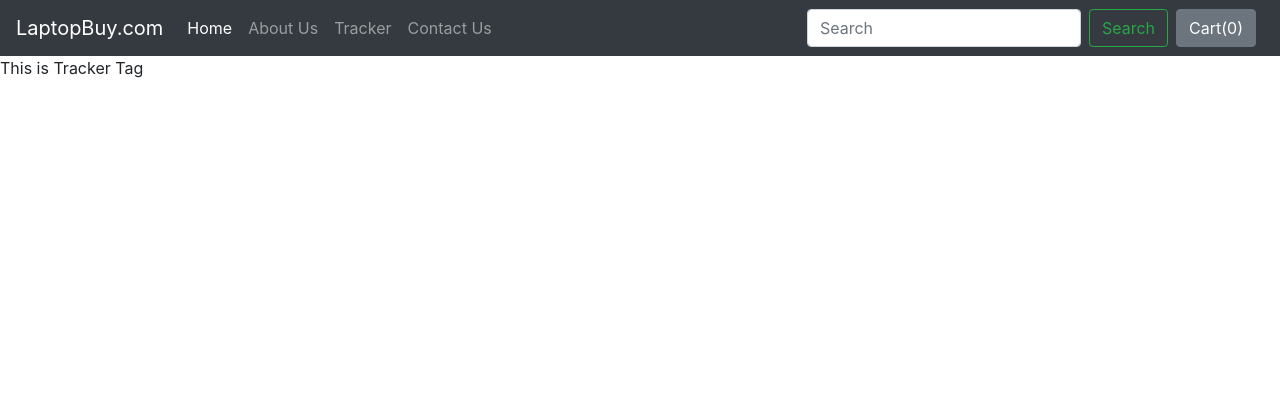
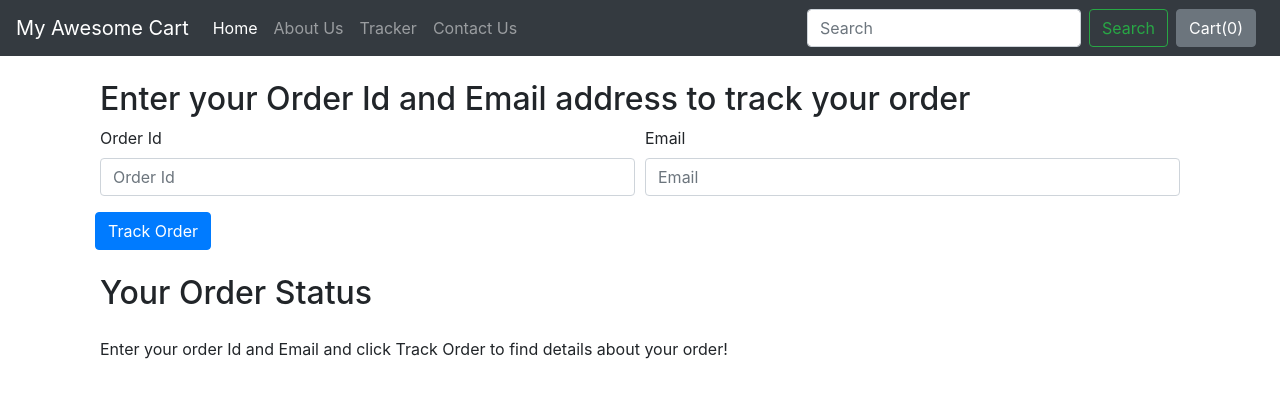
Before and after one commit to VishalSharma2001/Laptop-Shopping-Website, a Django app: page /tracker/ in a window 1280 px wide. Shown: the top 398 px of the page. Run offline with Django 3.2, Linux system fonts and the light colour scheme; some libraries are stand-ins or nearby versions.

Commit message:
Add all my Files

```diff
--- a/mysite/admin.py
+++ b/mysite/admin.py
@@ -1,7 +1,8 @@
 from django.contrib import admin
 # Register your models here.
-from .models import Product,Contact,Orders
+from .models import Product,Contact,Orders,OrderUpdate
 
 admin.site.register(Product)
 admin.site.register(Contact)
 admin.site.register(Orders)
+admin.site.register(OrderUpdate)
--- a/mysite/views.py
+++ b/mysite/views.py
@@ -1,8 +1,9 @@
 from django.shortcuts import render
 from django.shortcuts import render,HttpResponse
 from django.http import HttpRequest
-from .models import Product,Contact,Orders
+from .models import Product,Contact,Orders,OrderUpdate
 # Create your views here.
+import json
 from math import ceil
 
 def index(request):
@@ -29,17 +30,35 @@ def about(request):
     return render(request,'about.html')
 def contact(request):
     if request.method=="POST":
-         print(request)
-         name=request.POST.get('name',"")
-         email=request.POST.get('email',"")
-         phone=request.POST.get('phone',"")
-         desc=request.POST.get('desc',"")
-         contact=Contact(name=name,email=email,phone=phone,desc=desc)
-         contact.save()
-         print(name,email,phone,desc)
-    return render(request,'contact.html')
+        name = request.POST.get('name', '')
+        email = request.POST.get('email', '')
+        phone = request.POST.get('phone', '')
+        desc = request.POST.get('desc', '')
+        contact = Contact(name=name, email=email, phone=phone, desc=desc)
+        contact.save()
+    return render(request, 'contact.html')
+
+
 def tracker(request):
-    return render(request,'tracker.html')
+    if request.method=="POST":
+        orderId = request.POST.get('orderId', '')
+        email = request.POST.get('email', '')
+        try:
+            order = Orders.objects.filter(order_id=orderId, email=email)
+            if len(order)>0:
+                update = OrderUpdate.objects.filter(order_id=orderId)
+                updates = []
+                for item in update:
+                    updates.append({'text': item.update_desc, 'time': item.timestamp})
+                    response = json.dumps(updates, default=str)
+                return HttpResponse(response)
+            else:
+                return HttpResponse('{}')
+        except Exception as e:
+            return HttpResponse('{}')
+
+    return render(request, 'tracker.html')
+
 def search(request):
     return render(request,'search.html')
 def productview(request,myid):
--- a/templates/Base.html
+++ b/templates/Base.html
@@ -16,7 +16,7 @@
   <body>
 
     <nav class="navbar navbar-expand-lg navbar-dark bg-dark">
-  <a class="navbar-brand" href="/">LaptopBuy.com</a>
+  <a class="navbar-brand" href="/">My Awesome Cart</a>
   <button class="navbar-toggler" type="button" data-toggle="collapse" data-target="#navbarSupportedContent" aria-controls="navbarSupportedContent" aria-expanded="false" aria-label="Toggle navigation">
     <span class="navbar-toggler-icon"></span>
   </button>
@@ -56,35 +56,11 @@ sagittis lacus vel augue laoreet rutrum faucibus.">
 
     <!-- Optional JavaScript -->
     <!-- jQuery first, then Popper.js, then Bootstrap JS -->
-    <script src="https://code.jquery.com/jquery-3.3.1.slim.min.js" integrity="sha384-q8i/X+965DzO0rT7abK41JStQIAqVgRVzpbzo5smXKp4YfRvH+8abtTE1Pi6jizo" crossorigin="anonymous"></script>
+    <script src="https://code.jquery.com/jquery-3.3.1.js"
+  integrity="sha256-2Kok7MbOyxpgUVvAk/HJ2jigOSYS2auK4Pfzbm7uH60="
+  crossorigin="anonymous"></script>
     <script src="https://cdnjs.cloudflare.com/ajax/libs/popper.js/1.14.6/umd/popper.min.js" integrity="sha384-wHAiFfRlMFy6i5SRaxvfOCifBUQy1xHdJ/yoi7FRNXMRBu5WHdZYu1hA6ZOblgut" crossorigin="anonymous"></script>
     <script src="https://stackpath.bootstrapcdn.com/bootstrap/4.2.1/js/bootstrap.min.js" integrity="sha384-B0UglyR+jN6CkvvICOB2joaf5I4l3gm9GU6Hc1og6Ls7i6U/mkkaduKaBhlAXv9k" crossorigin="anonymous"></script>
-    {% block js %}
-    <script>
-      console.log("Working");
-      if (localStorage.getItem('cart') == null) {
-        var cart = {};
-      }
-      else {
-        cart = JSON.parse(localStorage.getItem('cart'));
-        document.getElementById("cart").innerHTML = Object.keys(cart).length;
-      }
-      $('.cart').click(function () {
-        console.log('clicked');
-        var idstr = this.id.toString();
-        console.log(idstr);
-        if (cart[idstr] != undefined) {
-          cart[idstr] = cart[idstr] + 1;
-        }
-        else {
-          cart[idstr] = 1;
-        }
-        console.log(cart);
-        localStorage.setItem('cart', JSON.stringify(cart))
-      });
-      $('#popcart').popover();
-      document.getElementById("popcart").setAttribute('data-content', '<h5>Cart for your items in my shopping cart</h5>');
-    </script>
-    {% endblock %}
+    {% block js %} {% endblock %}
   </body>
 </html>
--- a/templates/tracker.html
+++ b/templates/tracker.html
@@ -1,6 +1,67 @@
-{% extends "Base.html" %}
-{% load static%}
-
-{% block title %} Tracker {% endblock%}
-{% block css %} This is Css Tag {% endblock%}
-{% block body %} This is Tracker Tag {% endblock%}
+{% extends 'Base.html' %}
+{% block title%} My Awesome Cart Tracker{% endblock %}
+{% block body %}
+<div class="container">
+    <div class="col my-4">
+        <h2>Enter your Order Id and Email address to track your order</h2>
+        <form method="post" action="#" id="trackerForm">{% csrf_token %}
+            <div class="form-row">
+                <div class="form-group col-md-6">
+                    <label for="inputname">Order Id</label>
+                    <input type="text" class="form-control" id="orderId" name="orderId" placeholder="Order Id">
+                </div>
+                <div class="form-group col-md-6">
+                    <label for="inputEmail4">Email</label>
+                    <input type="email" class="form-control" id="email" name="email" placeholder="Email">
+                </div>
+                <button type="submit" class="btn btn-primary">Track Order</button>
+            </div>
+    </div>
+    <div class="col my-4">
+        <h2>Your Order Status</h2>
+        <div class="my-4">
+            <ul class="list-group" id="items">
+            	Enter your order Id and Email and click Track Order to find details about your order!
+            </ul>
+        </div>
+    </div>
+</div>
+{% endblock %}
+{% block js %}
+<script>
+$('#trackerForm').submit(function(event) {
+    $('#items').empty();
+    var formData = {
+        'orderId': $('input[name=orderId]').val(),
+        'email': $('input[name=email]').val(),
+        'csrfmiddlewaretoken': $('input[name=csrfmiddlewaretoken]').val()
+    };
+    $.ajax({
+            type: 'POST',
+            url: '/tracker/',
+            data: formData,
+            encode: true
+        })
+        .done(function(data) {
+            console.log(data)
+            updates = JSON.parse(data);
+            if (updates.length > 0 & updates != {}) {
+                for (i = 0; i < updates.length; i++) {
+                    let text = updates[i]['text'];
+                    let time = updates[i]['time'];
+                    mystr = `<li class="list-group-item d-flex justify-content-between align-items-center">
+                    ${text}
+                    <span class="badge badge-primary badge-pill">${time}</span>
+                </li>`
+                    $('#items').append(mystr);
+                }
+            } else {
+            	mystr = `<li class="list-group-item d-flex justify-content-between align-items-center">
+                    Sorry, We are not able to fetch this order id and email. Make sure to type correct order Id and email</li>`
+            	$('#items').append(mystr);
+            }
+        });
+    event.preventDefault();
+});
+</script>
+{% endblock %}
```
Also changed, not shown: mysite/models.py (+8 -0 lines), db.sqlite3, mysite/migrations/0004_orderupdate.py (added).
